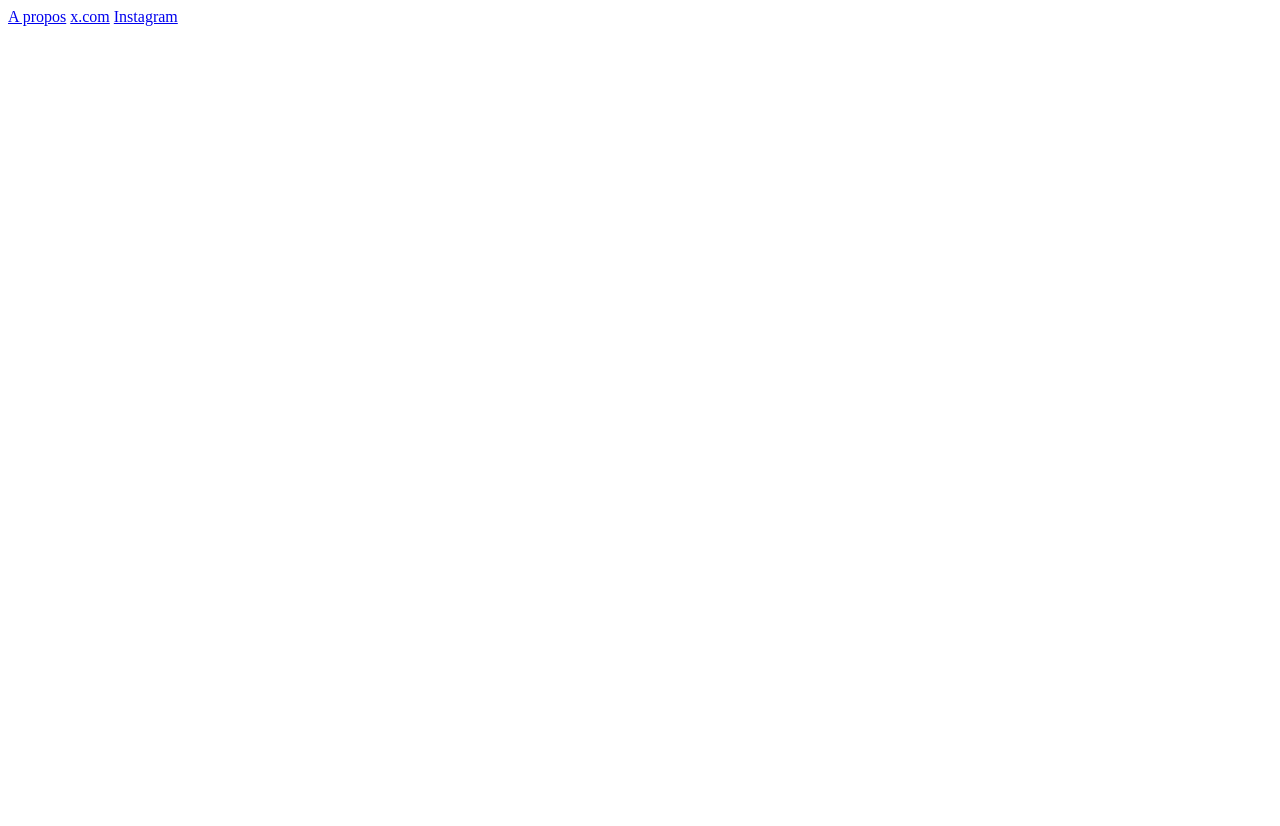
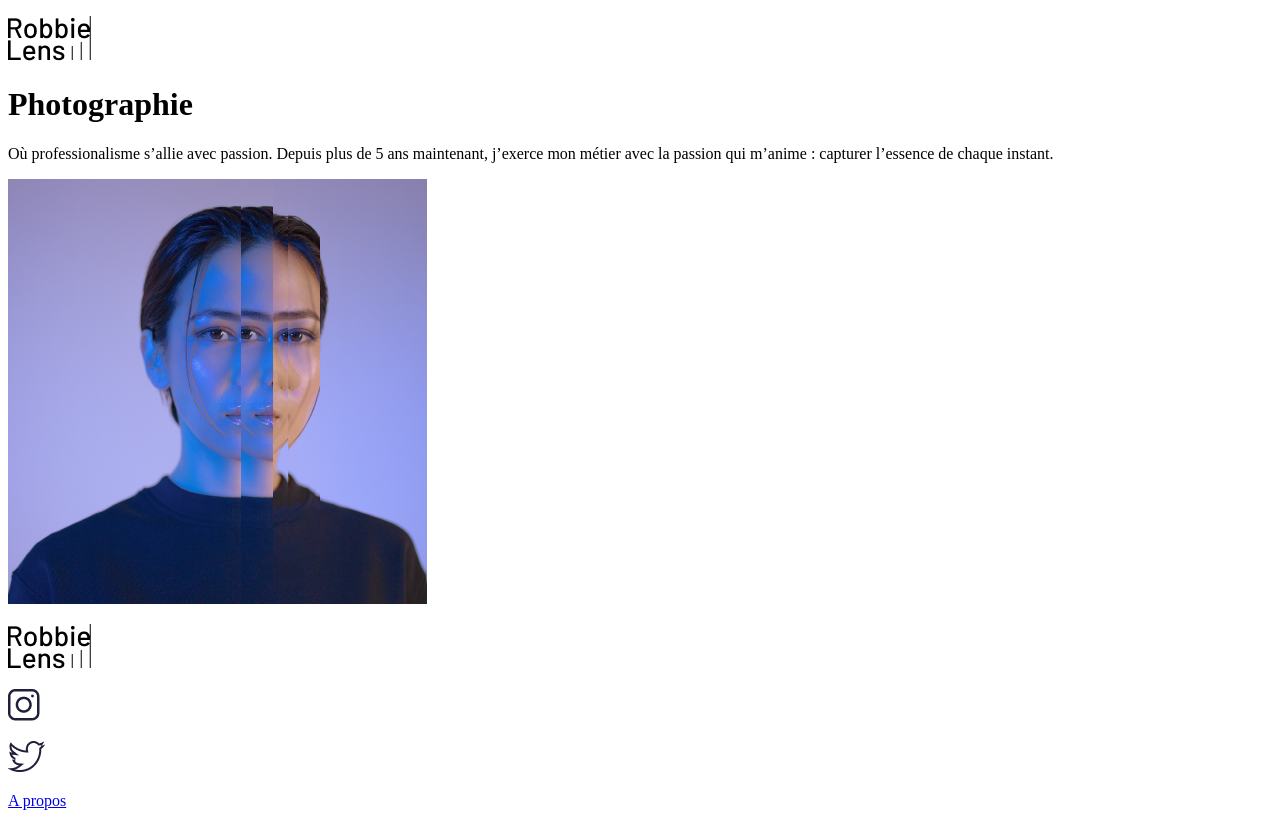
Before and after one commit to hushd02/Robbie-Lens-Photographie, a plain HTML site: page index.html in a window 1280 px wide. Before the commit the page ends 800 px from the top, so only its background shows below. Drawn offline with Linux system fonts and the light colour scheme.

Commit message:
Mise en place de la structure globale du site

```diff
--- a/index.html
+++ b/index.html
@@ -6,8 +6,38 @@
     <title>Robbie Lens Photographie</title>
 </head>
 <body>
-    <a href="a-propos.html">A propos</a>
-    <a href="https://x.com/?lang=fr">x.com</a>
-    <a href="https://www.instagram.com/">Instagram</a>
+    <p>
+        <a href="index.html">
+            <img src="images/logo.png" alt="ceci est le logo de robbie lens photographie" title="robbie lens photographie">
+        </a>
+    </p>
+
+     <a href="images/robbie-lens.png"></a>
+     <h1>Photographie</h1>
+     <p>
+        Où professionalisme s’allie avec passion. Depuis plus de 5 ans maintenant, j’exerce mon métier avec la passion
+        qui m’anime : capturer l’essence de chaque instant.
+     </p>
+    <p>
+        <img src="images/robbie-lens.png" alt="photo de robbie lens" title="robbie lens photographie">
+    </p>
+     <p>
+        <a href="index.html">
+            <img src="images/logo.png" alt="ceci est le logo de robbie lens photographie" title="robbie lens photographie">
+        </a>
+    </p>
+     <p>
+        <a href="https://www.instagram.com/">
+            <img src="images/instagram.png" alt="instagram photo">
+        </a>
+    </p>
+    <p>
+        <a href="https://x.com/?lang=fr">
+            <img src="images/twitter.png" alt="twiter image">
+        </a>
+    </p>
+    <p>
+        <a href="a-propos.html">A propos</a>
+    </p>
 </body>
 </html>
```
Also changed, not shown: a-propos.html (+16 -3 lines), images/instagram.png (added), images/logo.png (added), images/robbie-lens.png (added), images/twitter.png (added).
